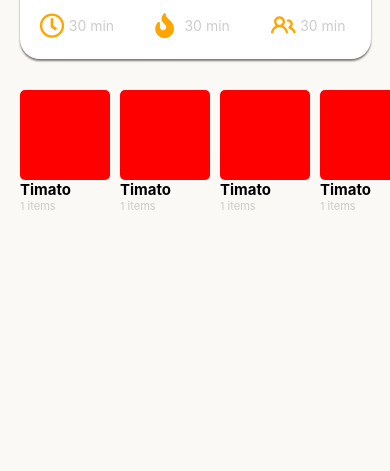
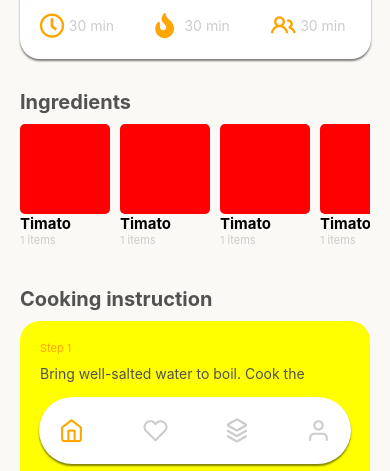
Before and after one commit to GabrielNatan/react-native-recipe, a React Native app: screen / in a window 390 px wide. Shown: the part 370-841 px from the top of the page. Built offline with nearby package versions, Linux system fonts and the light colour scheme.

Commit message:
create CardInstruction

```diff
--- a/App.js
+++ b/App.js
@@ -1,11 +1,14 @@
 import React from "react";
 import { SafeAreaView, StyleSheet } from "react-native";
+import { Tabs } from "./src/components/Tabs";
 import Home from "./src/pages/Home";
 import { Recipe } from "./src/pages/Recipe";
 export default function App(){
   return(
     <SafeAreaView style={styled.container}>
       <Recipe/>
+      {/* <Home/> */}
+      <Tabs/>
     </SafeAreaView>
   )
 }
--- /dev/null
+++ b/src/components/CardInstruction/index.js
@@ -0,0 +1,27 @@
+import { StyleSheet, Text, View } from "react-native"
+
+export const CardInstruction = ()=>{
+    return(
+        <View style={styled.container}>
+            <Text style={styled.title}>Step 1</Text>
+            <Text style={styled.text}>Bring well-salted water to boil. Cook the</Text>
+        </View>
+    )
+}
+
+const styled = StyleSheet.create({
+    container:{
+        height:600,
+        padding:20,
+        backgroundColor:"yellow",
+        borderRadius:20
+    },
+    title:{
+        fontSize:11,
+        color:"orange",
+        marginBottom:10
+    },
+    text:{
+        color:"#525252"
+    }
+})
--- a/src/pages/Home/index.js
+++ b/src/pages/Home/index.js
@@ -22,7 +22,6 @@ export default function Home(){
         <Card img={comida1}/>
         <Card img={comida2}/>
       </ScrollView>
-      <Tabs/>
     </View>
   )
 }
--- a/src/pages/Recipe/index.js
+++ b/src/pages/Recipe/index.js
@@ -2,17 +2,23 @@ import react from "react";
 import { View, Text, StyleSheet, ScrollView } from "react-native";
 import { Banner } from "../../components/Banner";
 import { CardIngredients } from "../../components/CardIngredients";
+import { CardInstruction } from "../../components/CardInstruction";
 import { CardRecipe } from "../../components/CardRecipe";
+import { Tabs } from "../../components/Tabs";
 
 export const Recipe = ()=>{
     return(
-        <View style={styled.container}>
+        <ScrollView style={styled.container}>
             <Banner/>
             <CardRecipe/>
+            <View
+                style={styled.contIngredients}
+            >
+                <Text style={styled.title}>Ingredients</Text>
                 <ScrollView
                     horizontal
                     showsHorizontalScrollIndicator={false}
-                style={styled.contIngredients}>
+                    >
                     <CardIngredients/>
                     <CardIngredients/>
                     <CardIngredients/>
@@ -20,6 +26,14 @@ export const Recipe = ()=>{
                     <CardIngredients/>
                 </ScrollView>
             </View>
+            <View
+              style={styled.contInstruction}
+              >
+                <Text style={styled.title}>Cooking instruction</Text>
+                <CardInstruction/>
+            </View>
+            <View style={styled.marginBottom}></View>
+        </ScrollView>
     )
 }
 
@@ -28,10 +42,23 @@ const styled = StyleSheet.create({
     container:{
       height:"100%",
       width:"100%",
-      position:"relative"
+      position:"relative",
+      paddingBottom:360
     },
     contIngredients:{
         marginTop:60,
         padding:20
+    },
+    contInstruction:{
+        padding:20
+    },
+    title:{
+        fontSize:20,
+        fontWeight:"bold",
+        color:"#525252",
+        marginBottom:10
+    },
+    marginBottom:{
+        height:60
     }
 })
```
Lines whose indentation alone changed are shown as unchanged.
